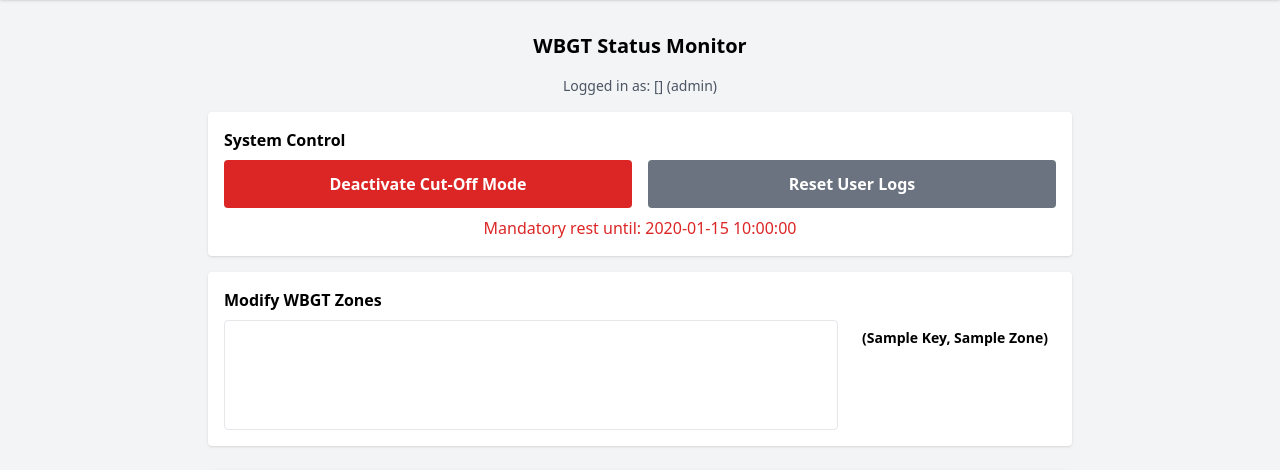
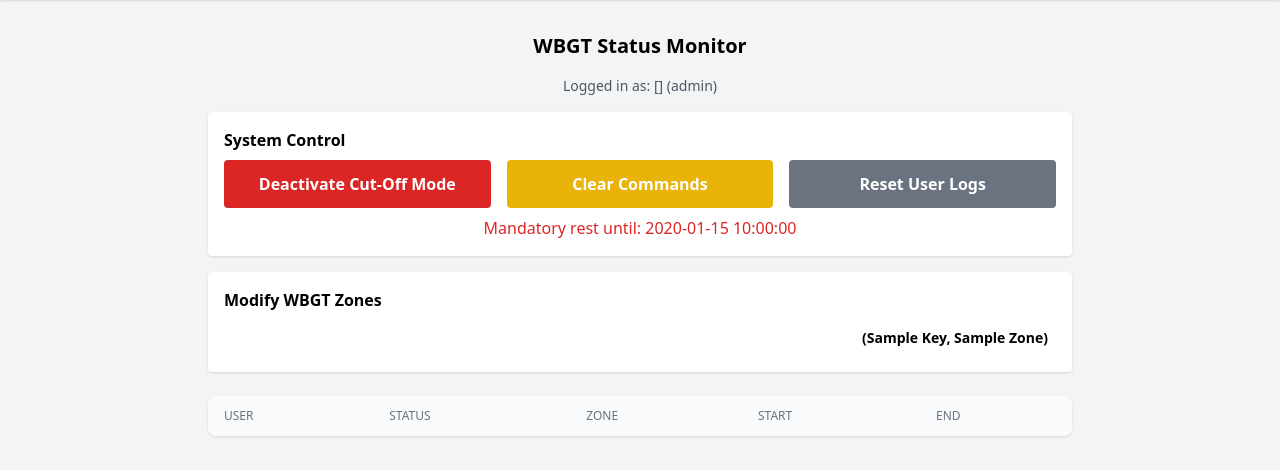
Before and after one commit to Joshtjm/wbgt-tracker, a Flask app: template templates/monitor.html in a window 1280 px wide. Shown: the part 64-534 px from the top of the page. Run offline with Flask 3, Linux system fonts and the light colour scheme; the template is opened without the code that fills it: most values are stand-ins (such as "Sample title", 1, 10 or a date in 2020); lists and menus that the app fills with data are empty; some libraries are stand-ins or nearby versions.

Commit message:
Assistant checkpoint: Add UI improvements and clear command functionality
Assistant generated file changes:
- templates/monitor.html: Add checkboxes and confirmation dialog, Add cut-off confirmation and clear button, Update JavaScript functions
- templates/dashboard.html: Update timer display with zone color
- main.py: Add clear commands endpoint

---

User prompt:

improve:
1. include a check box to select who to modifyunder "modify wbgt zones" in safety officer and supervisor
2. Include a second confirmation to activate cut off mode on safety officer and supervisor UI.
3. include start and end time inside the timer ring too. And the ring colour to be the same as the wbgt zone which trainers entered
4. implement a "Clear" button to erase current commands, For example, if supervisor or safety officer activated cut off. the clear button and erase that command so sort of undo it and trainers UI will revert back to normal.

Replit-Commit-Author: Assistant
Replit-Commit-Session-Id: f27a2848-a351-4700-9b12-79a83f35a0bb

```diff
--- a/main.py
+++ b/main.py
@@ -110,6 +110,27 @@ def reset_logs():
 
     return jsonify({"success": True})
 
+@app.route("/clear_commands", methods=["POST"])
+def clear_commands():
+    username = request.form.get("username")
+    if username not in users or not is_authority(users[username]["role"]):
+        return jsonify({"error": "Unauthorized"}), 401
+
+    global system_status
+    system_status = {"cut_off": False, "cut_off_end_time": None}
+
+    # Reset all trainers to idle state
+    for user_id, user_data in users.items():
+        if user_data["role"] == "Trainer":
+            user_data.update({
+                "status": "idle",
+                "zone": None,
+                "start_time": None,
+                "end_time": None
+            })
+
+    return jsonify({"success": True})
+
 @app.route("/set_zone", methods=["POST"])
 def set_zone():
     username = request.form.get("username")
--- a/templates/monitor.html
+++ b/templates/monitor.html
@@ -11,7 +11,7 @@
     <div class="bg-white p-4 rounded shadow">
       <h3 class="font-bold mb-2">System Control</h3>
       <div class="flex flex-col sm:flex-row gap-4">
-        <button onclick="toggleCutOff()" class="flex-1 p-3 rounded text-white font-bold
+        <button onclick="confirmCutOff()" class="flex-1 p-3 rounded text-white font-bold
           {% if system_status.cut_off %}
           bg-red-600 hover:bg-red-700
           {% else %}
@@ -22,6 +22,9 @@
           {% else %}
           Activate Cut-Off Mode
           {% endif %}
+        </button>
+        <button onclick="clearCommands()" class="flex-1 p-3 bg-yellow-500 hover:bg-yellow-600 text-white font-bold rounded">
+          Clear Commands
         </button>
         <button onclick="resetLogs()" class="flex-1 p-3 bg-gray-500 hover:bg-gray-600 text-white font-bold rounded">
           Reset User Logs
@@ -38,13 +41,16 @@
     <div class="bg-white p-4 rounded shadow">
       <h3 class="font-bold mb-2">Modify WBGT Zones</h3>
       <div class="flex flex-col sm:flex-row gap-4">
-        <select id="userSelect" multiple class="flex-1 p-2 border rounded min-h-[100px]">
+        <div class="flex-1">
           {% for user_id, user_data in users.items() %}
             {% if user_data.get('role') == 'Trainer' %}
-              <option value="{{ user_id }}">{{ user_id }}</option>
+            <div class="flex items-center p-2">
+              <input type="checkbox" id="user_{{ user_id }}" value="{{ user_id }}" class="user-checkbox mr-2">
+              <label for="user_{{ user_id }}">{{ user_id }}</label>
+            </div>
             {% endif %}
           {% endfor %}
-        </select>
+        </div>
         <div class="flex flex-col gap-2">
           {% for zone in zones %}
             {% if zone != 'cut-off' %}
@@ -104,12 +110,32 @@
 </div>
 
 <script>
+function confirmCutOff() {
+  const action = "{{ system_status.cut_off }}" === "True" ? "deactivate" : "activate";
+  if (confirm(`Are you sure you want to ${action} Cut-Off mode?`)) {
+    if (action === "activate" && !confirm("This will stop all activities. Confirm again to proceed.")) {
+      return;
+    }
+    toggleCutOff();
+  }
+}
+
 function toggleCutOff() {
   fetch('/toggle_cut_off', {
     method: 'POST',
     headers: { 'Content-Type': 'application/x-www-form-urlencoded' },
     body: `username={{ username }}`
   }).then(() => window.location.reload());
+}
+
+function clearCommands() {
+  if (confirm('Are you sure you want to clear all current commands?')) {
+    fetch('/clear_commands', {
+      method: 'POST',
+      headers: { 'Content-Type': 'application/x-www-form-urlencoded' },
+      body: `username={{ username }}`
+    }).then(() => window.location.reload());
+  }
 }
 
 function resetLogs() {
```
Also changed, not shown: templates/dashboard.html (+6 -1 lines).
